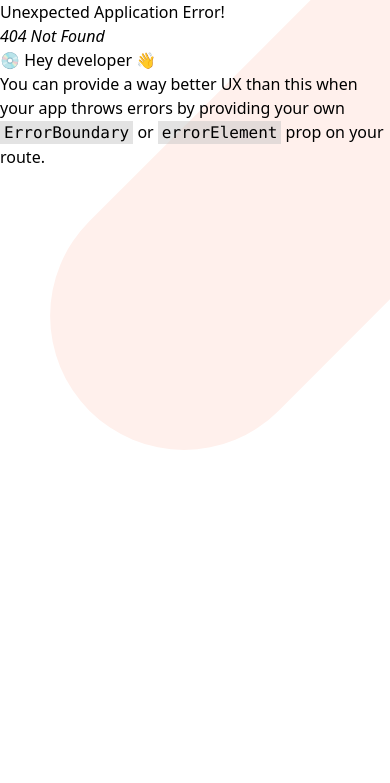
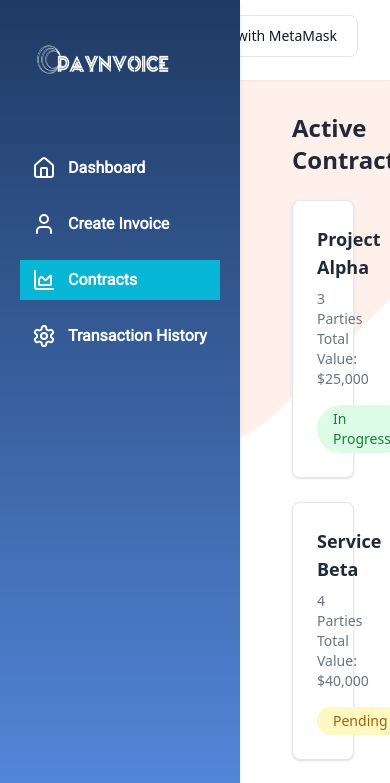
Before and after one commit to PayNVoice/frontend, a React (Vite) app: page /invoice/multiparty in a window 390 px wide. Before the commit this address had no page. Shown: the top 783 px of the page. Built offline with nearby package versions, Linux system fonts and the light colour scheme; the HTML template or start-up script is replaced by a standard one.

Commit message:
feat: update sidebar design, layout, and add multi-party component
- Redesigned the sidebar for improved UX and appearance
- Enhanced the overall layout for better responsiveness and structure
- Created a new multi-party component to handle dynamic party data

```diff
--- a/index.html
+++ b/index.html
@@ -4,6 +4,7 @@
     <meta charset="UTF-8" />
     <link rel="icon" type="image/svg+xml" href="/vite.svg" />
     <meta name="viewport" content="width=device-width, initial-scale=1.0" />
+    <link href="https://fonts.googleapis.com/css2?family=Roboto:wght@400&display=swap" rel="stylesheet"/>
     <title>PAY-N-VOICE</title>
   </head>
   <body>
--- a/package.json
+++ b/package.json
@@ -10,6 +10,7 @@
     "preview": "vite preview"
   },
   "dependencies": {
+    "lucide-react": "^0.451.0",
     "react": "^18.3.1",
     "react-dom": "^18.3.1",
     "react-icons": "^5.3.0",
--- /dev/null
+++ b/src/components/Multiparty.jsx
@@ -0,0 +1,76 @@
+import React from 'react'
+
+const Multiparty = () => {
+    const contracts = [
+        {
+          title: "Project Alpha",
+          parties: 3,
+          totalValue: "$25,000",
+          status: "In Progress",
+          statusColor: "bg-green-100 text-green-700",
+        },
+        {
+          title: "Service Beta",
+          parties: 4,
+          totalValue: "$40,000",
+          status: "Pending",
+          statusColor: "bg-yellow-100 text-yellow-700",
+        },
+        {
+            title: "Service Beta",
+            parties: 4,
+            totalValue: "$40,000",
+            status: "Pending",
+            statusColor: "bg-yellow-100 text-yellow-700",
+        },
+          {
+            title: "Service Beta",
+            parties: 4,
+            totalValue: "$40,000",
+            status: "Pending",
+            statusColor: "bg-yellow-100 text-yellow-700",
+          },
+          {
+            title: "Service Beta",
+            parties: 4,
+            totalValue: "$40,000",
+            status: "Pending",
+            statusColor: "bg-yellow-100 text-yellow-700",
+          },
+          {
+            title: "Service Beta",
+            parties: 4,
+            totalValue: "$40,000",
+            status: "Pending",
+            statusColor: "bg-yellow-100 text-yellow-700",
+          },
+      ];
+
+  return (
+    <>
+    <div className="max-w-6xl mx-auto px-4 py-8">
+      <h2 className="text-2xl font-semibold text-gray-800 mb-6">Active Contracts</h2>
+      <div className="grid grid-cols-1 md:grid-cols-3 gap-6">
+        {contracts.map((contract, index) => (
+          <div
+            key={index}
+            className="bg-white border border-gray-200 rounded-lg p-6 shadow hover:shadow-lg transition-shadow duration-300"
+          >
+            <h3 className="text-lg font-semibold text-gray-800 mb-2">{contract.title}</h3>
+            <p className="text-sm text-gray-500">{contract.parties} Parties</p>
+            <p className="text-sm text-gray-500 mb-4">Total Value: {contract.totalValue}</p>
+            <span
+              className={`inline-block px-4 py-1 text-sm font-medium rounded-full ${contract.statusColor}`}
+            >
+              {contract.status}
+            </span>
+          </div>
+        ))}
+      </div>
+    </div>
+
+    </>
+  )
+}
+
+export default Multiparty
--- a/src/index.css
+++ b/src/index.css
@@ -71,3 +71,20 @@ body {
 .open .hamburger-bottom {
   transform: rotate(-45deg) translateY(6px) translate(-6px);
 }
+
+::-webkit-scrollbar {
+  width: 6px;
+}
+
+::-webkit-scrollbar-thumb {
+  background-color: #2b2b2c;
+  border-radius: 9999px;
+}
+
+::-webkit-scrollbar-thumb:hover {
+  background-color: #2b2b2c;
+}
+
+::-webkit-scrollbar-track {
+  background-color: #111213;
+}
--- a/src/layout/NavBar.jsx
+++ b/src/layout/NavBar.jsx
@@ -3,12 +3,7 @@ import ConnectWalletButton from "../components/customButtons/ConnectWalletButton
 
 const NavBar = () => {
   return (
-    <div className="w-full border h-20 flex items-center justify-between px-6">
-      <div>
-        <p className="text-2xl font-bold text-gray-400 underline">
-          pay<span className="text-3xl text-cyan-400 animate-pulse">N</span>voice
-        </p>
-      </div>
+    <div className="w-full bg-white shadow-sm h-20 flex items-center justify-end px-6">
       <div>
         <ConnectWalletButton />
       </div>
--- a/src/layout/RootLayout.jsx
+++ b/src/layout/RootLayout.jsx
@@ -5,16 +5,16 @@ import SideBar from "./SideBar";
 
 const RootLayout = () => {
   return (
-    <div className="w-full h-screen overflow-hidden">
-      {/* HEADER */}
-      <NavBar />
+    <div className="w-full flex">
+     {/* SIDEBAR */}
+     <SideBar />
 
-      <div className="w-full h-full flex">
-        {/* SIDEBAR */}
-        <SideBar />
+      <div className=" flex flex-col w-full ">
+        {/* HEADER */}
+        <NavBar />
 
         {/* Main content area */}
-        <div className="flex-grow px-10">
+        <div className="flex-grow  ml-64 px-5">
           <Outlet />
         </div>
       </div>
--- a/src/layout/SideBar.jsx
+++ b/src/layout/SideBar.jsx
@@ -1,25 +1,20 @@
 import { useState, useEffect } from "react";
-import { NavLink, useLocation } from "react-router-dom";
+import { Link, NavLink, useLocation } from "react-router-dom";
 
-// ASSETS
-import {
-  FaFileInvoiceDollar,
-  FaUsers,
-  FaCog,
-  FaChartLine,
-} from "react-icons/fa";
+import logo from '../assets/images/logo.png'
+import {User, ChartArea, Settings, Home} from 'lucide-react'
 
 // Dummy nav items
 const navItems = [
   {
     id: 1,
-    name: "Create Invoice",
+    name: "Dashboard",
     path: "/invoice/test",
-    icon: FaFileInvoiceDollar,
+    icon: Home,
   },
-  { id: 2, name: "Customers", path: "/customers", icon: FaUsers },
-  { id: 3, name: "Reports", path: "/reports", icon: FaChartLine },
-  { id: 4, name: "Settings", path: "/settings", icon: FaCog },
+  { id: 2, name: "Create Invoice", path: "/customers", icon: User },
+  { id: 3, name: "Contracts", path: "/invoice/multiparty", icon: ChartArea },
+  { id: 4, name: "Transaction History", path: "/settings", icon: Settings },
 ];
 
 const SideBar = () => {
@@ -32,16 +27,22 @@ const SideBar = () => {
   }, [location]);
 
   return (
-    <div className="w-[260px] border h-full py-6">
-      <div className="w-full flex flex-col gap-2">
+    <div className=" w-60 fixed justify-center space-y-10 md:flex md:flex-col bg-gradient-to-b to-[#568ce2] from-[#1f3a63]  py-3 shadow-md h-screen">
+
+      <Link to="/" className="-mt-20">
+          <img src={logo} alt="logo" className="h-24 w-full" />
+      </Link>
+
+      <div className="flex flex-col justify-center items-center space-y-4">
+
         {navItems.map((item) => (
           <NavLink
             key={item.id}
             to={item.path}
-            className={`w-full h-10 cursor-pointer border-x-[8px] border-transparent flex items-center gap-5 px-3 ${
+            className={`w-5/6  text-white font-roboto text-base font-semibold cursor-pointer py-2 gap-3 flex items-center px-3 ${
               activeNav === item.path
-                ? "bg-cyan-100 border-cyan-400 text-cyan-700"
-                : "hover:border-cyan-400 hover:bg-cyan-100 text-gray-400 hover:text-cyan-700"
+                ? "bg-cyan-500 border-cyan-400 text-cyan-700"
+                : "hover:bg-cyan-500 text-gray-400"
             }`}
             onClick={() => setActiveNav(item.path)}
           >
--- a/src/router/Router.jsx
+++ b/src/router/Router.jsx
@@ -10,6 +10,7 @@ import RootLayout from "../layout/RootLayout";
 
 // PAGES
 import Home from "../pages/homePage/Home";
+import Multiparty from "../components/Multiparty";
 
 const router = createBrowserRouter(
   createRoutesFromElements(
@@ -20,7 +21,7 @@ const router = createBrowserRouter(
       {/* EVERY OTHER PAGE ROUTING SHOULD BE DONE IN HERE */}
       <Route path="invoice" element={<RootLayout />}>
         {/* TO NAVIGATE TO THIS ROUTE JUST GO TO: /invoice/test  */}
-        <Route path="test" element={<p>hello</p>} />
+        <Route path="multiparty" element={<Multiparty/>} />
       </Route>
     </Route>
   )
--- a/tailwind.config.js
+++ b/tailwind.config.js
@@ -2,7 +2,11 @@
 export default {
   content: ["./index.html", "./src/**/*.{js,ts,jsx,tsx}"],
   theme: {
-    extend: {},
+    extend: {
+      fontFamily: {
+  			roboto: ['Roboto', 'sans-serif']
+  		},
+    },
   },
   plugins: [],
 };
```
Also changed, not shown: src/assets/images/logo.png (added), 1 other file (tests, documents, lock files or other folders).
